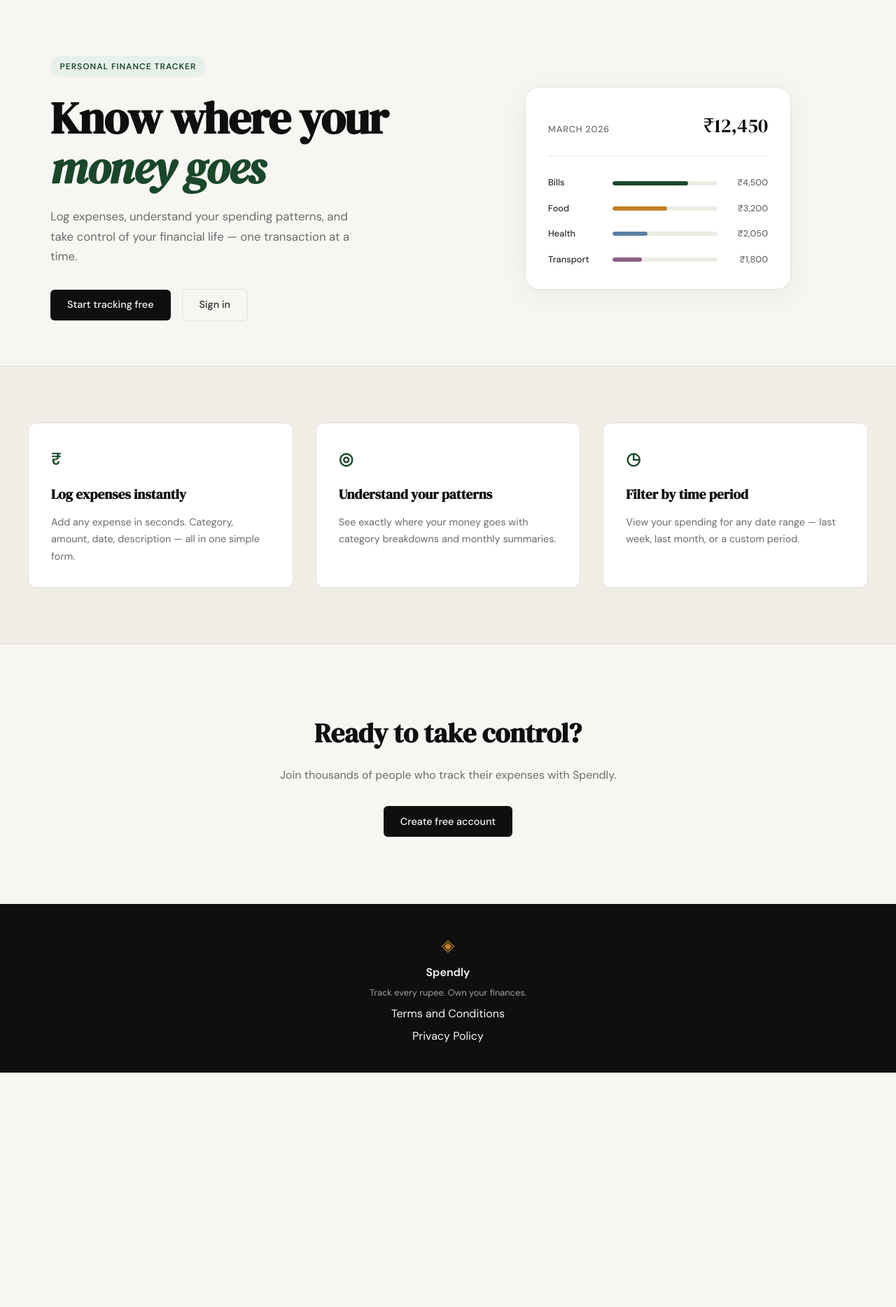
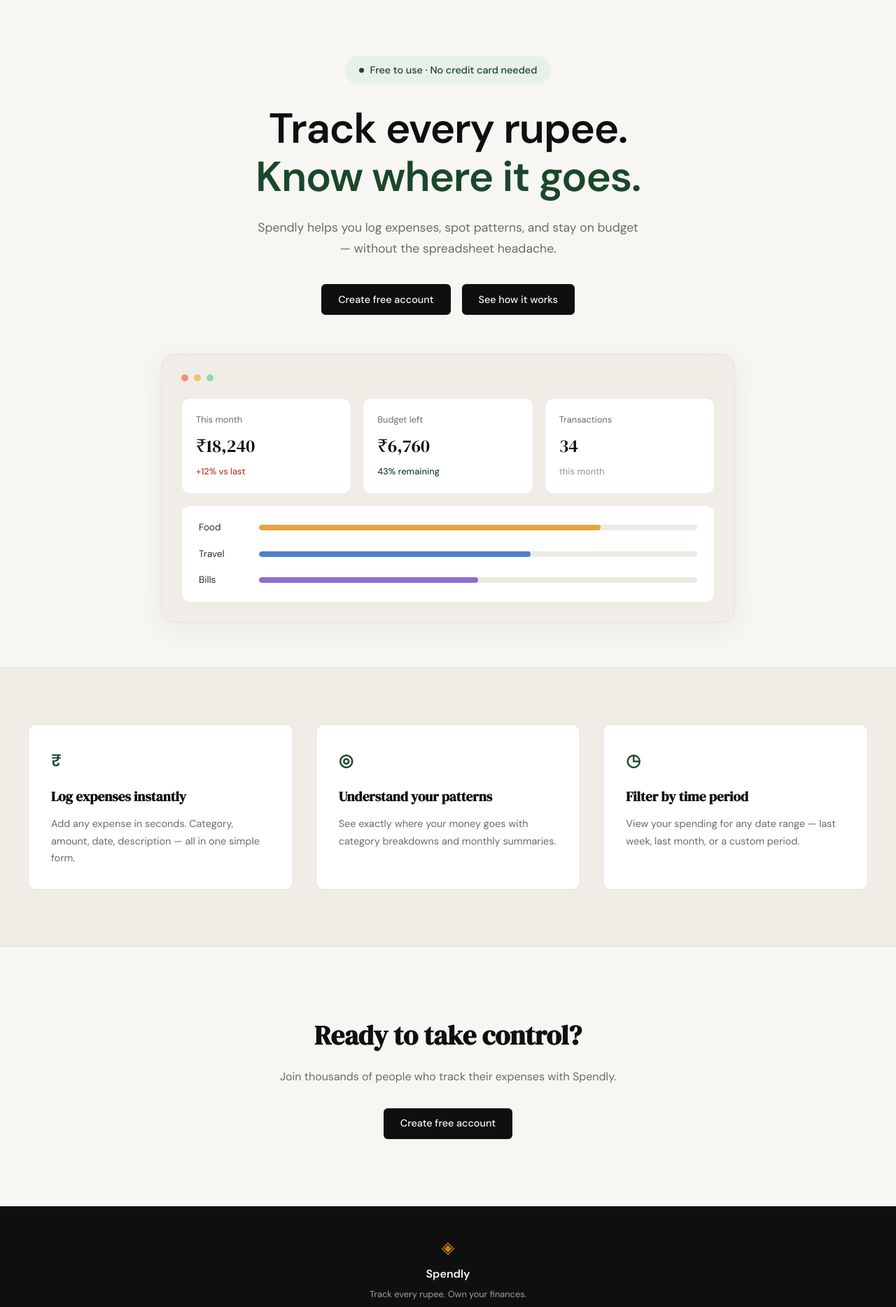
Before and after one commit to rahulRhodes/spendily, a Flask app: page / in a window 1280 px wide. Shown: the part 61-1929 px from the top of the page at 70% size. Before the commit the page ends 1594 px from the top, so only its background shows below. Run offline with Flask 3, Linux system fonts and the light colour scheme.

Commit message:
landing: redesign hero section to match mockup

```diff
--- a/static/css/style.css
+++ b/static/css/style.css
@@ -125,53 +125,63 @@ a { color: inherit; text-decoration: none; }
 
 .hero {
     padding: 5rem 2rem 4rem;
-    display: grid;
-    grid-template-columns: 1fr 1fr;
-    gap: 4rem;
-    align-items: center;
     max-width: var(--max-width);
     margin: 0 auto;
 }
 
+.hero-inner {
+    max-width: 720px;
+    margin: 0 auto;
+    text-align: center;
+}
+
 .hero-badge {
-    display: inline-block;
+    display: inline-flex;
+    align-items: center;
+    gap: 0.55rem;
     background: var(--accent-light);
     color: var(--accent);
-    font-size: 0.75rem;
-    font-weight: 600;
-    letter-spacing: 0.08em;
-    text-transform: uppercase;
-    padding: 0.35rem 0.85rem;
+    font-size: 0.9rem;
+    font-weight: 500;
+    padding: 0.55rem 1.2rem;
     border-radius: 999px;
+    margin-bottom: 1.75rem;
+}
+
+.hero-badge-dot {
+    width: 7px;
+    height: 7px;
+    border-radius: 50%;
+    background: var(--accent);
+}
+
+.hero-title {
+    font-family: var(--font-body);
+    font-weight: 700;
+    font-size: clamp(2.5rem, 5.5vw, 3.75rem);
+    line-height: 1.15;
+    letter-spacing: -0.02em;
+    color: var(--ink);
     margin-bottom: 1.5rem;
 }
 
-.hero-title {
-    font-family: var(--font-display);
-    font-size: clamp(2.5rem, 5vw, 4rem);
-    line-height: 1.1;
-    letter-spacing: -0.02em;
-    color: var(--ink);
-    margin-bottom: 1.25rem;
-}
-
-.hero-title em {
-    font-style: italic;
+.hero-title-accent {
     color: var(--accent);
 }
 
 .hero-subtitle {
-    font-size: 1.05rem;
+    font-size: 1.1rem;
     color: var(--ink-muted);
     line-height: 1.7;
-    max-width: 460px;
-    margin-bottom: 2rem;
+    max-width: 560px;
+    margin: 0 auto 2.25rem;
 }
 
 .hero-actions {
     display: flex;
     gap: 1rem;
     align-items: center;
+    justify-content: center;
 }
 
 /* ------------------------------------------------------------------ */
@@ -181,58 +191,96 @@ a { color: inherit; text-decoration: none; }
 .hero-visual {
     display: flex;
     justify-content: center;
+    margin-top: 3.5rem;
 }
 
 .mock-card {
-    background: var(--paper-card);
+    background: var(--paper-warm);
     border: 1px solid var(--border);
     border-radius: var(--radius-lg);
-    padding: 2rem;
+    padding: 1.75rem;
     width: 100%;
-    max-width: 380px;
+    max-width: 820px;
     box-shadow: 0 8px 40px rgba(0,0,0,0.06);
 }
 
-.mock-card-header {
+.mock-card-dots {
     display: flex;
-    justify-content: space-between;
-    align-items: baseline;
-    margin-bottom: 1.75rem;
-    padding-bottom: 1.25rem;
-    border-bottom: 1px solid var(--border-soft);
+    gap: 0.5rem;
+    margin-bottom: 1.5rem;
 }
 
-.mock-label {
-    font-size: 0.8rem;
-    font-weight: 500;
-    color: var(--ink-muted);
-    text-transform: uppercase;
-    letter-spacing: 0.06em;
+.mock-dot {
+    width: 10px;
+    height: 10px;
+    border-radius: 50%;
 }
 
-.mock-total {
+.mock-dot-red { background: #ef8f83; }
+.mock-dot-yellow { background: #f5c26b; }
+.mock-dot-green { background: #8fd9a8; }
+
+.mock-stats {
+    display: grid;
+    grid-template-columns: repeat(3, 1fr);
+    gap: 1rem;
+    margin-bottom: 1rem;
+}
+
+.mock-stat {
+    background: var(--paper-card);
+    border: 1px solid var(--border-soft);
+    border-radius: var(--radius-md);
+    padding: 1.25rem;
+    display: flex;
+    flex-direction: column;
+    gap: 0.4rem;
+}
+
+.mock-stat-label {
+    font-size: 0.8rem;
+    color: var(--ink-muted);
+}
+
+.mock-stat-value {
     font-family: var(--font-display);
-    font-size: 1.75rem;
+    font-size: 1.6rem;
     color: var(--ink);
 }
 
-.mock-bars { display: flex; flex-direction: column; gap: 1rem; }
+.mock-stat-delta {
+    font-size: 0.8rem;
+    font-weight: 500;
+}
+
+.mock-stat-delta-down { color: var(--danger); }
+.mock-stat-delta-up { color: var(--accent); }
+.mock-stat-delta-muted { color: var(--ink-faint); }
+
+.mock-bars {
+    background: var(--paper-card);
+    border: 1px solid var(--border-soft);
+    border-radius: var(--radius-md);
+    padding: 1.25rem 1.5rem;
+    display: flex;
+    flex-direction: column;
+    gap: 1rem;
+}
 
 .mock-bar-row {
     display: grid;
-    grid-template-columns: 80px 1fr 60px;
+    grid-template-columns: 70px 1fr;
     align-items: center;
-    gap: 0.75rem;
+    gap: 1rem;
 }
 
 .mock-cat {
-    font-size: 0.8rem;
-    font-weight: 500;
+    font-size: 0.85rem;
     color: var(--ink-soft);
 }
 
 .mock-bar-track {
-    height: 6px;
+    height: 8px;
     background: var(--border-soft);
     border-radius: 999px;
     overflow: hidden;
@@ -240,21 +288,13 @@ a { color: inherit; text-decoration: none; }
 
 .mock-bar {
     height: 100%;
-    background: var(--accent);
     border-radius: 999px;
     transition: width 0.6s ease;
 }
 
-.mock-bar-2 { background: var(--accent-2); }
-.mock-bar-3 { background: #5b7fa6; }
-.mock-bar-4 { background: #8b5e83; }
-
-.mock-amt {
-    font-size: 0.8rem;
-    font-weight: 500;
-    color: var(--ink-muted);
-    text-align: right;
-}
+.mock-bar-food { background: #e8a33d; }
+.mock-bar-travel { background: #4f7fd1; }
+.mock-bar-bills { background: #8b6fd1; }
 
 /* ------------------------------------------------------------------ */
 /* Buttons                                                             */
@@ -549,14 +589,8 @@ a { color: inherit; text-decoration: none; }
 /* ------------------------------------------------------------------ */
 
 @media (max-width: 900px) {
-    .hero {
-        grid-template-columns: 1fr;
-        text-align: center;
-    }
-
     .hero-subtitle { max-width: 100%; }
-    .hero-actions { justify-content: center; }
-    .hero-visual { display: none; }
+    .mock-stats { grid-template-columns: 1fr; }
 
     .features-inner { grid-template-columns: 1fr; }
 }
@@ -564,4 +598,6 @@ a { color: inherit; text-decoration: none; }
 @media (max-width: 600px) {
     .nav-links a:not(.nav-cta) { display: none; }
     .hero { padding: 3rem 1rem 2rem; }
+    .hero-actions { flex-direction: column; }
+    .mock-bar-row { grid-template-columns: 55px 1fr; }
 }
--- a/templates/landing.html
+++ b/templates/landing.html
@@ -6,55 +6,65 @@
 
 <section class="hero">
     <div class="hero-inner">
-        <div class="hero-badge">Personal Finance Tracker</div>
+        <div class="hero-badge">
+            <span class="hero-badge-dot"></span>
+            Free to use · No credit card needed
+        </div>
         <h1 class="hero-title">
-            Know where your<br>
-            <em>money goes</em>
+            Track every rupee.<br>
+            <span class="hero-title-accent">Know where it goes.</span>
         </h1>
         <p class="hero-subtitle">
-            Log expenses, understand your spending patterns,
-            and take control of your financial life —
-            one transaction at a time.
+            Spendly helps you log expenses, spot patterns, and stay
+            on budget — without the spreadsheet headache.
         </p>
         <div class="hero-actions">
-            <a href="{{ url_for('register') }}" class="btn-primary">Start tracking free</a>
-            <a href="{{ url_for('login') }}" class="btn-ghost">Sign in</a>
+            <a href="{{ url_for('register') }}" class="btn-primary">Create free account</a>
+            <a href="#" class="btn-primary">See how it works</a>
         </div>
     </div>
     <div class="hero-visual">
         <div class="mock-card">
-            <div class="mock-card-header">
-                <span class="mock-label">March 2026</span>
-                <span class="mock-total">₹12,450</span>
+            <div class="mock-card-dots">
+                <span class="mock-dot mock-dot-red"></span>
+                <span class="mock-dot mock-dot-yellow"></span>
+                <span class="mock-dot mock-dot-green"></span>
+            </div>
+            <div class="mock-stats">
+                <div class="mock-stat">
+                    <span class="mock-stat-label">This month</span>
+                    <span class="mock-stat-value">₹18,240</span>
+                    <span class="mock-stat-delta mock-stat-delta-down">+12% vs last</span>
+                </div>
+                <div class="mock-stat">
+                    <span class="mock-stat-label">Budget left</span>
+                    <span class="mock-stat-value">₹6,760</span>
+                    <span class="mock-stat-delta mock-stat-delta-up">43% remaining</span>
+                </div>
+                <div class="mock-stat">
+                    <span class="mock-stat-label">Transactions</span>
+                    <span class="mock-stat-value">34</span>
+                    <span class="mock-stat-delta mock-stat-delta-muted">this month</span>
+                </div>
             </div>
             <div class="mock-bars">
                 <div class="mock-bar-row">
+                    <span class="mock-cat">Food</span>
+                    <div class="mock-bar-track">
+                        <div class="mock-bar mock-bar-food" style="width: 78%"></div>
+                    </div>
+                </div>
+                <div class="mock-bar-row">
+                    <span class="mock-cat">Travel</span>
+                    <div class="mock-bar-track">
+                        <div class="mock-bar mock-bar-travel" style="width: 62%"></div>
+                    </div>
+                </div>
+                <div class="mock-bar-row">
                     <span class="mock-cat">Bills</span>
                     <div class="mock-bar-track">
-                        <div class="mock-bar" style="width: 72%"></div>
+                        <div class="mock-bar mock-bar-bills" style="width: 50%"></div>
                     </div>
-                    <span class="mock-amt">₹4,500</span>
-                </div>
-                <div class="mock-bar-row">
-                    <span class="mock-cat">Food</span>
-                    <div class="mock-bar-track">
-                        <div class="mock-bar mock-bar-2" style="width: 52%"></div>
-                    </div>
-                    <span class="mock-amt">₹3,200</span>
-                </div>
-                <div class="mock-bar-row">
-                    <span class="mock-cat">Health</span>
-                    <div class="mock-bar-track">
-                        <div class="mock-bar mock-bar-3" style="width: 33%"></div>
-                    </div>
-                    <span class="mock-amt">₹2,050</span>
-                </div>
-                <div class="mock-bar-row">
-                    <span class="mock-cat">Transport</span>
-                    <div class="mock-bar-track">
-                        <div class="mock-bar mock-bar-4" style="width: 28%"></div>
-                    </div>
-                    <span class="mock-amt">₹1,800</span>
                 </div>
             </div>
         </div>
```
